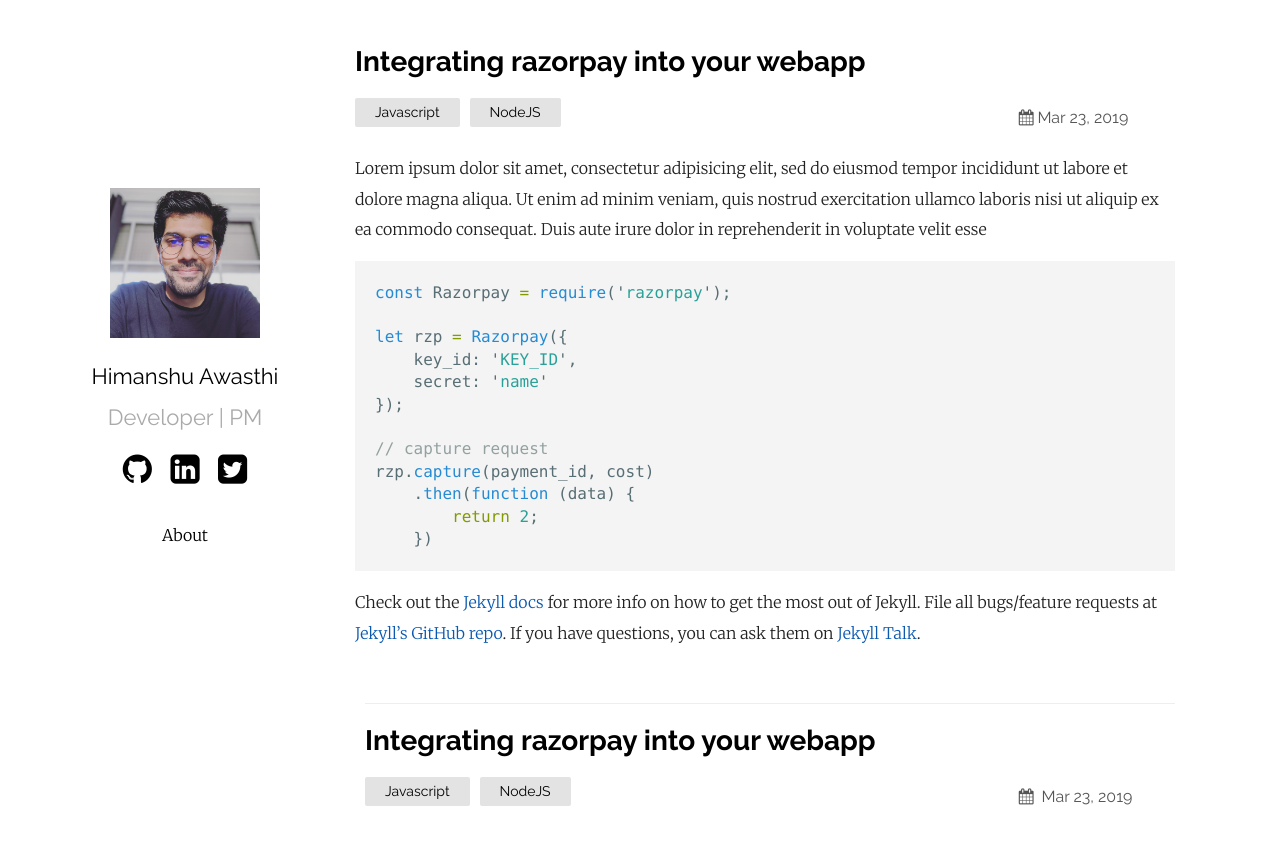
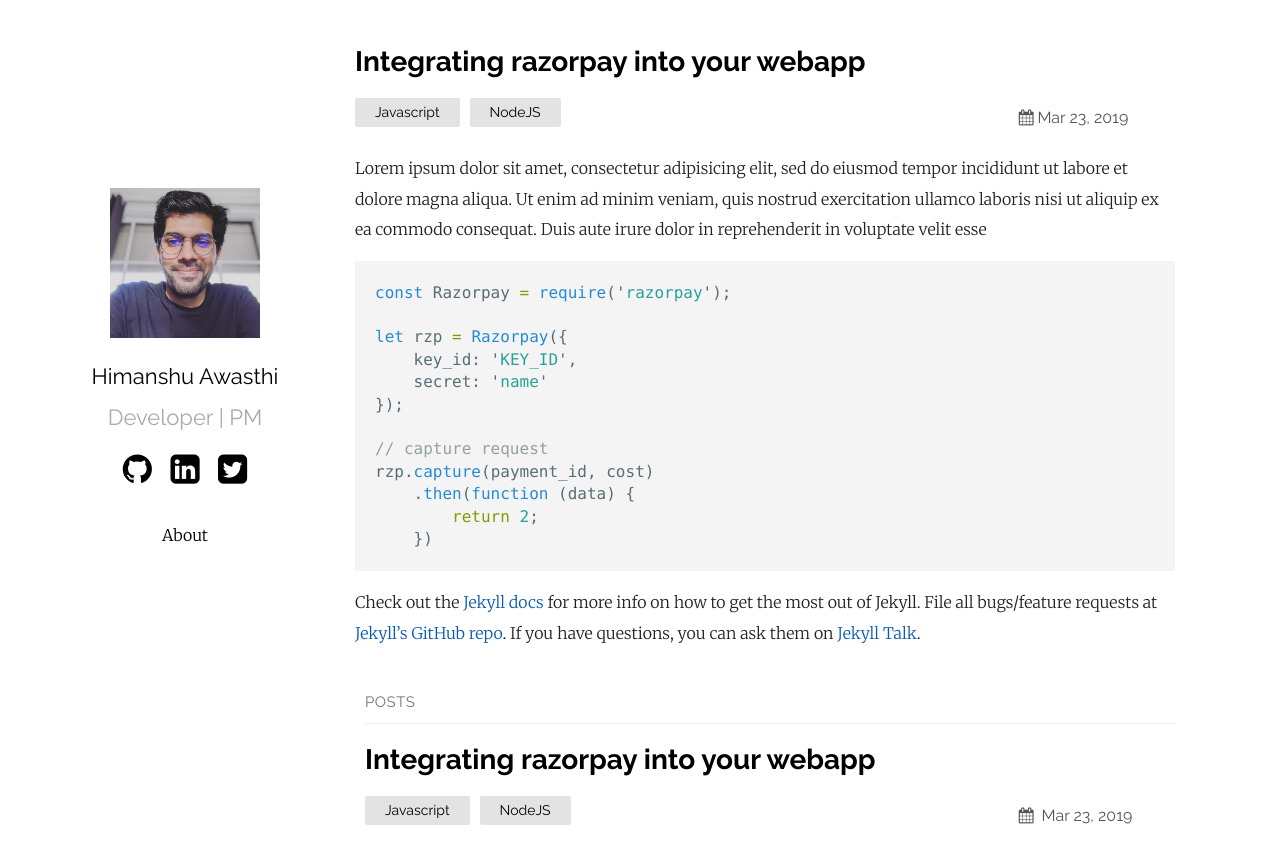
Before and after one commit to 89hardy/89hardy.github.io, a Jekyll site: the page built from about.md, in a window 1280 px wide. Shown: the top 864 px of the page. Built offline with Jekyll 4.4.1, drawn with Linux system fonts in a browser that asks for light colours.

Commit message:
Update about.md

```diff
--- a/about.md
+++ b/about.md
@@ -11,7 +11,7 @@
 {%- if site.posts.size > 0 -%}
   <ul class="posts">
     <li>
-      <h1 id="posts-label"></h1>
+      <h1 id="posts-label">posts</h1>
     </li>
 
     {%- for post in site.posts -%}
```
